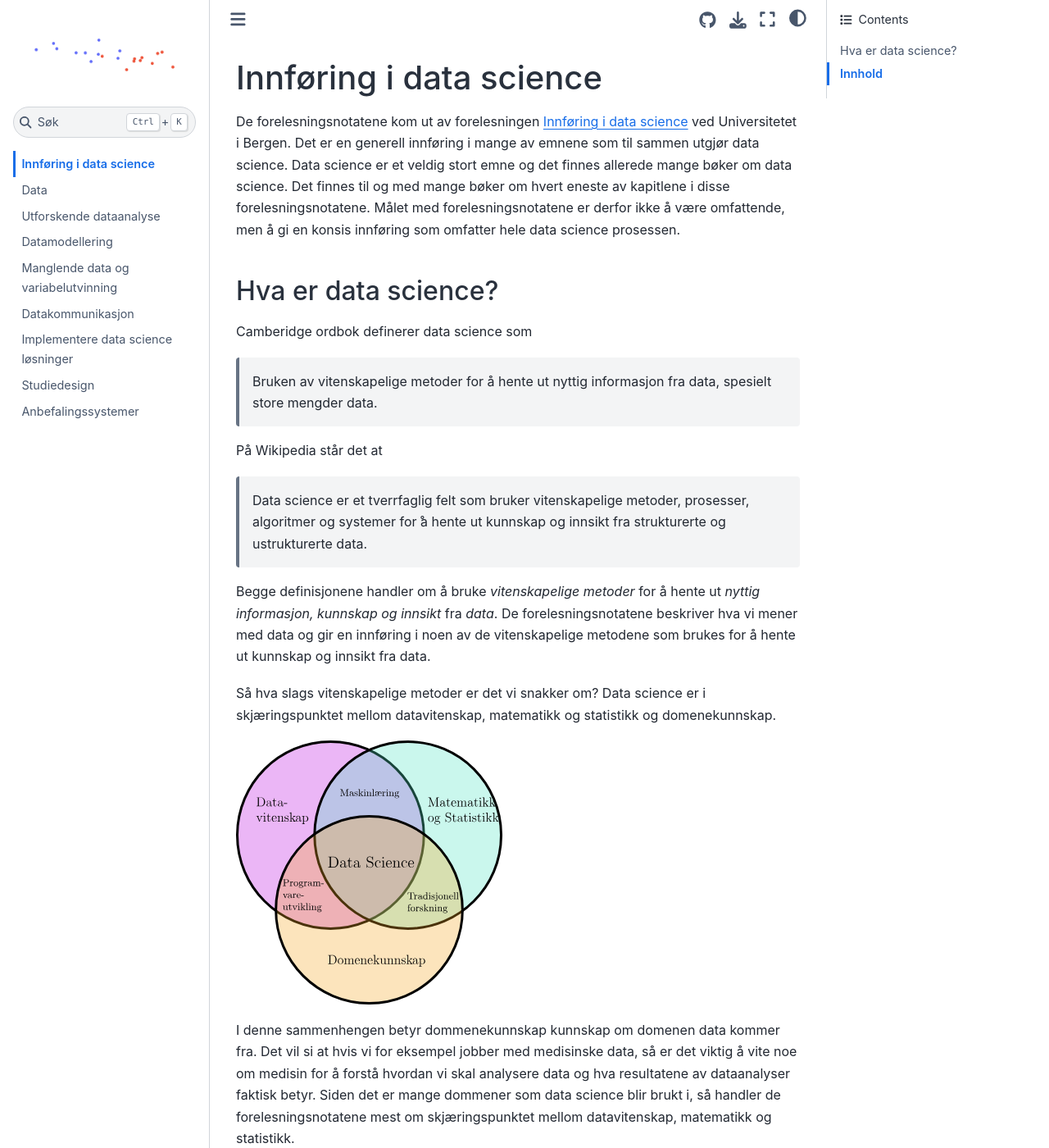
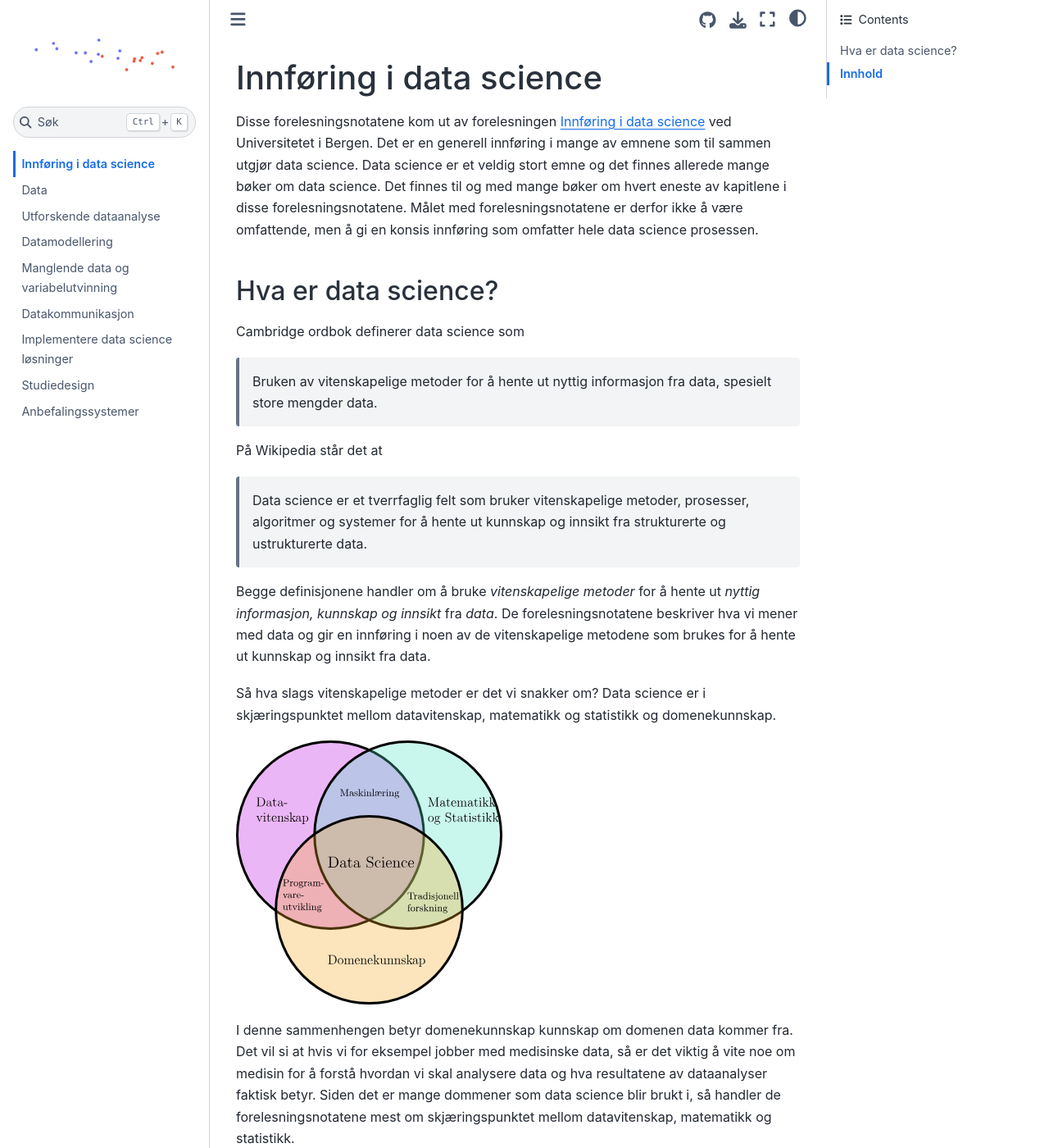
Before and after one commit to blasern/data-science-forelesningsnotater, a Jupyter Book: the page built from intro.md, in a window 1280 px wide and 1400 px high. Shown: the whole window at 82% size. Built offline with Jupyter Book 1.0.4 settings and Sphinx 7.4.7 and the Sphinx Book theme 1.1.4, drawn with Linux system fonts in a browser that asks for light colours; comment, search, counter and statistics services are not loaded.

Commit message:
Oppdatert introduksjon

```diff
--- a/intro.md
+++ b/intro.md
@@ -1,17 +1,17 @@
 # Innføring i data science
 
-De forelesningsnotatene kom ut av forelesningen [Innføring i data science](https://www4.uib.no/emner/INF161) ved Universitetet i Bergen. Det er en generell innføring i mange av emnene som til sammen utgjør data science. Data science er et veldig stort emne og det finnes allerede mange bøker om data science. Det finnes til og med mange bøker om hvert eneste av kapitlene i disse forelesningsnotatene. Målet med forelesningsnotatene er derfor ikke å være omfattende, men å gi en konsis innføring som omfatter hele data science prosessen.
+Disse forelesningsnotatene kom ut av forelesningen [Innføring i data science](https://www4.uib.no/emner/INF161) ved Universitetet i Bergen. Det er en generell innføring i mange av emnene som til sammen utgjør data science. Data science er et veldig stort emne og det finnes allerede mange bøker om data science. Det finnes til og med mange bøker om hvert eneste av kapitlene i disse forelesningsnotatene. Målet med forelesningsnotatene er derfor ikke å være omfattende, men å gi en konsis innføring som omfatter hele data science prosessen.
 
 
 ## Hva er data science?
 
-Camberidge ordbok definerer data science som
+Cambridge ordbok definerer data science som
 
 > Bruken av vitenskapelige metoder for å hente ut nyttig informasjon fra data, spesielt store mengder data.
 
 På Wikipedia står det at
 
-> Data science er et tverrfaglig felt som bruker vitenskapelige metoder, prosesser, algoritmer og systemer for ̊a hente ut kunnskap og innsikt fra strukturerte og ustrukturerte data.
+> Data science er et tverrfaglig felt som bruker vitenskapelige metoder, prosesser, algoritmer og systemer for å hente ut kunnskap og innsikt fra strukturerte og ustrukturerte data.
 
 Begge definisjonene handler om å bruke *vitenskapelige metoder* for å hente ut *nyttig informasjon, kunnskap og innsikt* fra *data*.
 De forelesningsnotatene beskriver hva vi mener med data og gir en innføring i noen av de vitenskapelige metodene som brukes for å hente ut kunnskap og innsikt fra data.
@@ -20,7 +20,7 @@ Så hva slags vitenskapelige metoder er det vi snakker om? Data science er i skj
 
 ![venn_diagram](figures/dsvenn.svg)
 
-I denne sammenhengen betyr dommenekunnskap kunnskap om domenen data kommer fra. Det vil si at hvis vi for eksempel jobber med medisinske data, så er det viktig å vite noe om medisin for å forstå hvordan vi skal analysere data og hva resultatene av dataanalyser faktisk betyr. Siden det er mange dommener som data science blir brukt i, så handler de forelesningsnotatene mest om skjæringspunktet mellom datavitenskap, matematikk og statistikk.
+I denne sammenhengen betyr domenekunnskap kunnskap om domenen data kommer fra. Det vil si at hvis vi for eksempel jobber med medisinske data, så er det viktig å vite noe om medisin for å forstå hvordan vi skal analysere data og hva resultatene av dataanalyser faktisk betyr. Siden det er mange dommener som data science blir brukt i, så handler de forelesningsnotatene mest om skjæringspunktet mellom datavitenskap, matematikk og statistikk.
 
 Forelesningsnotatene er delt opp i åtte kapitler. Vi går ikke gjennom data science prosessen lineært fordi det ikke er mulig å lære seg god prosjektdesign uten å først kunne noe om data og forstå forskjellige måter å analysere data på.
 
```
